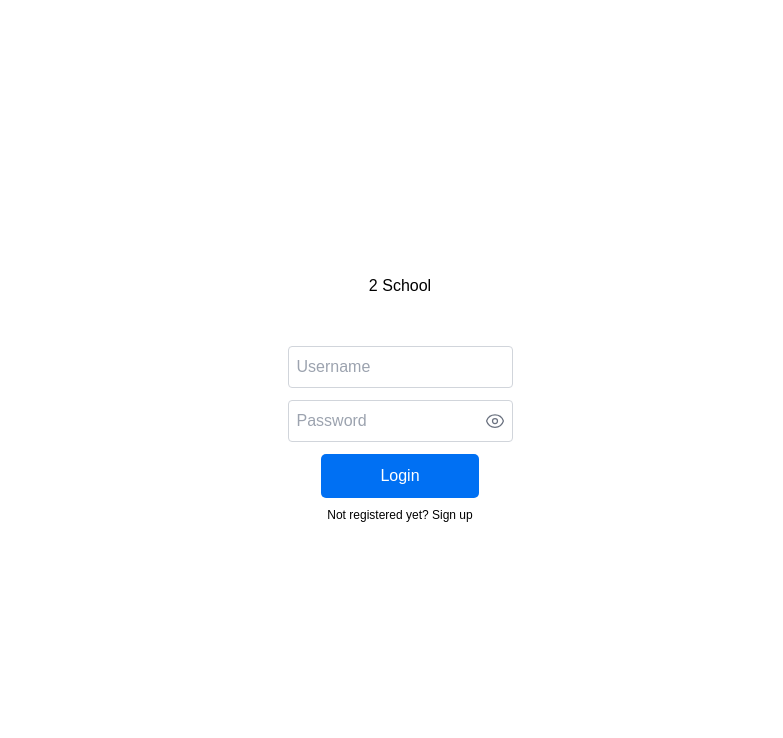
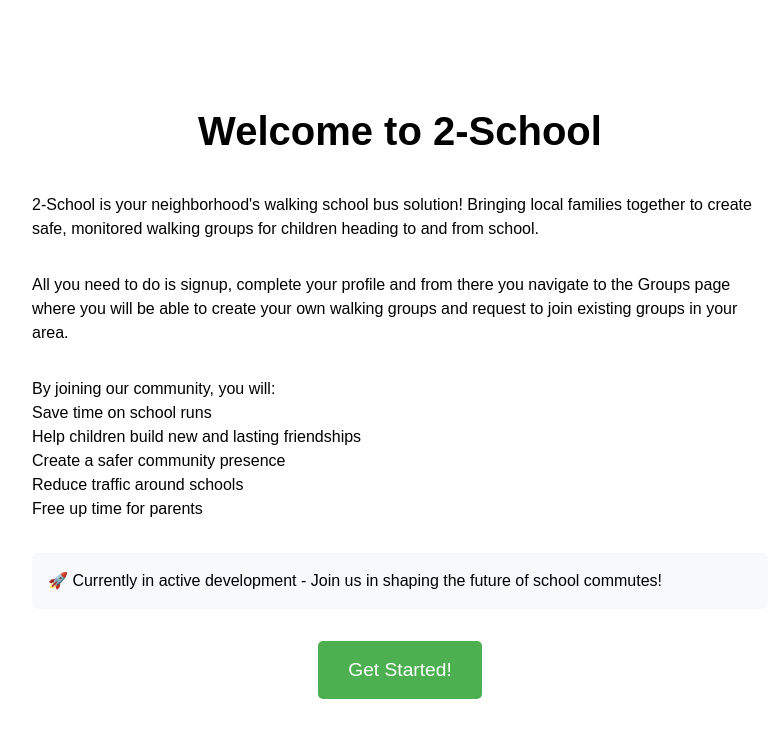
Before and after one commit to Trntannan/2-School-Front, a Next.js app: page / in a window 1280 px wide. Shown: the top 738 px of the page, without its empty margins (240-1023 px from the left). Built offline with nearby package versions, Linux system fonts and the light colour scheme.

Commit message:
added message to home page pre login or signup, changes to markers in map component

```diff
--- a/components/MapComponent.jsx
+++ b/components/MapComponent.jsx
@@ -115,7 +115,7 @@ const MapComponent = ({
     const initMap = () => {
       const map = new window.google.maps.Map(mapElementRef.current, {
         center: userLocation,
-        zoom: 20,
+        zoom: 13,
       });
 
       const userMarker = new window.google.maps.Marker({
@@ -123,7 +123,7 @@ const MapComponent = ({
         map,
         title: "Your Location",
         label: {
-          text: "User",
+          text: "You",
           color: "white",
           fontSize: "16px",
           fontWeight: "bold",
@@ -135,7 +135,7 @@ const MapComponent = ({
           fillOpacity: 1,
           strokeWeight: 2,
           strokeColor: "#1a0d00",
-          scale: 35,
+          scale: 20,
         },
       });
 
@@ -153,40 +153,21 @@ const MapComponent = ({
           markers.push(groupMarkers[0]);
           bounds.extend(groupMarkers[0].getPosition());
         });
-
-        const markerClusterer = new MarkerClusterer({
-          map,
-          markers,
-          onClusterClick: (cluster) => {
-            const clusteredMarkers = cluster.getMarkers();
-            const bounds = new window.google.maps.LatLngBounds();
-            clusteredMarkers.forEach((marker) =>
-              bounds.extend(marker.getPosition())
-            );
-            map.fitBounds(bounds);
-          },
-          gridSize: 30,
-          minimumClusterSize: 2,
-          styles: [
-            {
-              url: "https://developers.google.com/maps/documentation/javascript/examples/markerclusterer/m1.png",
-              width: 47,
-              height: 47,
-              textColor: "#fff",
-            },
-          ],
-        });
-
-        map.fitBounds(bounds, { padding: 50 });
       } else {
-        const selectedMarkers = renderGroupOnMap(
+        const groupColor = groupColors[0];
+        const groupMarkers = renderGroupOnMap(
           selectedGroup,
-          "#119902",
+          groupColor,
           map,
           true
         );
-        markers.push(selectedMarkers[0]);
+        markers.push(groupMarkers[0]);
+        bounds.extend(groupMarkers[0].getPosition());
       }
+
+      const markerCluster = new MarkerClusterer({ map, markers });
+
+      map.fitBounds(bounds);
 
       map.addListener("click", () => {
         setSelectedGroup(null);
@@ -213,9 +194,9 @@ const MapComponent = ({
         map,
         title: `${group.name} - Start Location`,
         label: {
-          text: group.name,
-          color: "#1a0d00",
-          fontSize: "10px",
+          text: group.name.charAt(0),
+          color: "white",
+          fontSize: "14px",
           fontWeight: "bold",
         },
         icon: {
@@ -223,8 +204,8 @@ const MapComponent = ({
           fillColor: color,
           fillOpacity: 1,
           strokeWeight: 2,
-          strokeColor: "#1a0d00",
-          scale: 30,
+          strokeColor: "white",
+          scale: 20,
         },
       });
 
@@ -234,8 +215,8 @@ const MapComponent = ({
         title: `${group.name} - End Location`,
         label: {
           text: "End",
-          color: "#1a0d00",
-          fontSize: "10px",
+          color: "white",
+          fontSize: "12px",
           fontWeight: "bold",
         },
         icon: {
@@ -243,8 +224,8 @@ const MapComponent = ({
           fillColor: color,
           fillOpacity: 1,
           strokeWeight: 2,
-          strokeColor: "#1a0d00",
-          scale: 10,
+          strokeColor: "white",
+          scale: 12,
         },
       });
 
--- a/pages/index.jsx
+++ b/pages/index.jsx
@@ -1,14 +1,68 @@
-import React, { useState } from "react";
+import React, { useState, useEffect } from "react";
 import styles from "../styles/home.module.css";
 import Login from "../components/Login";
 import Signup from "../components/Signup";
 
 const Home = () => {
   const [isSignup, setIsSignup] = useState(false);
+  const [showWelcome, setShowWelcome] = useState(true);
 
   const handleToggle = () => {
     setIsSignup(!isSignup);
   };
+
+  useEffect(() => {
+    const timer = setTimeout(() => {
+      setShowWelcome(false);
+    }, 25000);
+
+    return () => clearTimeout(timer);
+  }, []);
+
+  if (showWelcome) {
+    return (
+      <div className={styles.container}>
+        <div className={styles.explanationContainer}>
+          <h2 className={styles.welcomeHeading}>Welcome to 2-School</h2>
+          <div className={styles.explanationContent}>
+            <p className={styles.welcomeParagraph}>
+              2-School is your neighborhood's walking school bus solution!
+              Bringing local families together to create safe, monitored walking
+              groups for children heading to and from school.
+            </p>
+            <p className={styles.welcomeParagraph}>
+              All you need to do is signup, complete your profile and from there
+              you navigate to the Groups page where you will be able to create
+              your own walking groups and request to join existing groups in
+              your area.
+            </p>
+            <div className={styles.benefitsList}>
+              By joining our community, you will:
+              <ul>
+                <li>Save time on school runs</li>
+                <li>Help children build new and lasting friendships</li>
+                <li>Create a safer community presence</li>
+                <li>Reduce traffic around schools</li>
+                <li>Free up time for parents</li>
+              </ul>
+            </div>
+            <div className={styles.betaNotice}>
+              <p>
+                🚀 Currently in active development - Join us in shaping the
+                future of school commutes!
+              </p>
+            </div>
+          </div>
+          <button
+            className={styles.getStartedBtn}
+            onClick={() => setShowWelcome(false)}
+          >
+            Get Started!
+          </button>
+        </div>
+      </div>
+    );
+  }
 
   return (
     <div className={styles.container}>
--- a/styles/home.module.css
+++ b/styles/home.module.css
@@ -75,3 +75,50 @@
 .option:hover {
   cursor: pointer;
 }
+
+.explanationContainer {
+  max-width: 800px;
+  margin: 0 auto;
+  padding: 2rem;
+  text-align: center;
+}
+
+.explanationContent {
+  margin: 2rem 0;
+  text-align: left;
+}
+
+.getStartedBtn {
+  background-color: #4caf50;
+  color: white;
+  padding: 15px 30px;
+  border: none;
+  border-radius: 5px;
+  font-size: 1.2rem;
+  cursor: pointer;
+  transition: background-color 0.3s;
+}
+
+.getStartedBtn:hover {
+  background-color: #45a049;
+}
+
+.betaNotice {
+  margin-top: 2rem;
+  padding: 1rem;
+  background-color: #f8f9fa;
+  border-radius: 5px;
+}
+
+.welcomeParagraph {
+  margin-bottom: 2rem;
+}
+
+.benefitsList {
+  margin-top: 2rem;
+}
+
+.welcomeHeading {
+  font-size: 2.5rem;
+  font-weight: bold;
+}
```
Also changed, not shown: hooks/useLocation.js (added, +34 -0 lines).
